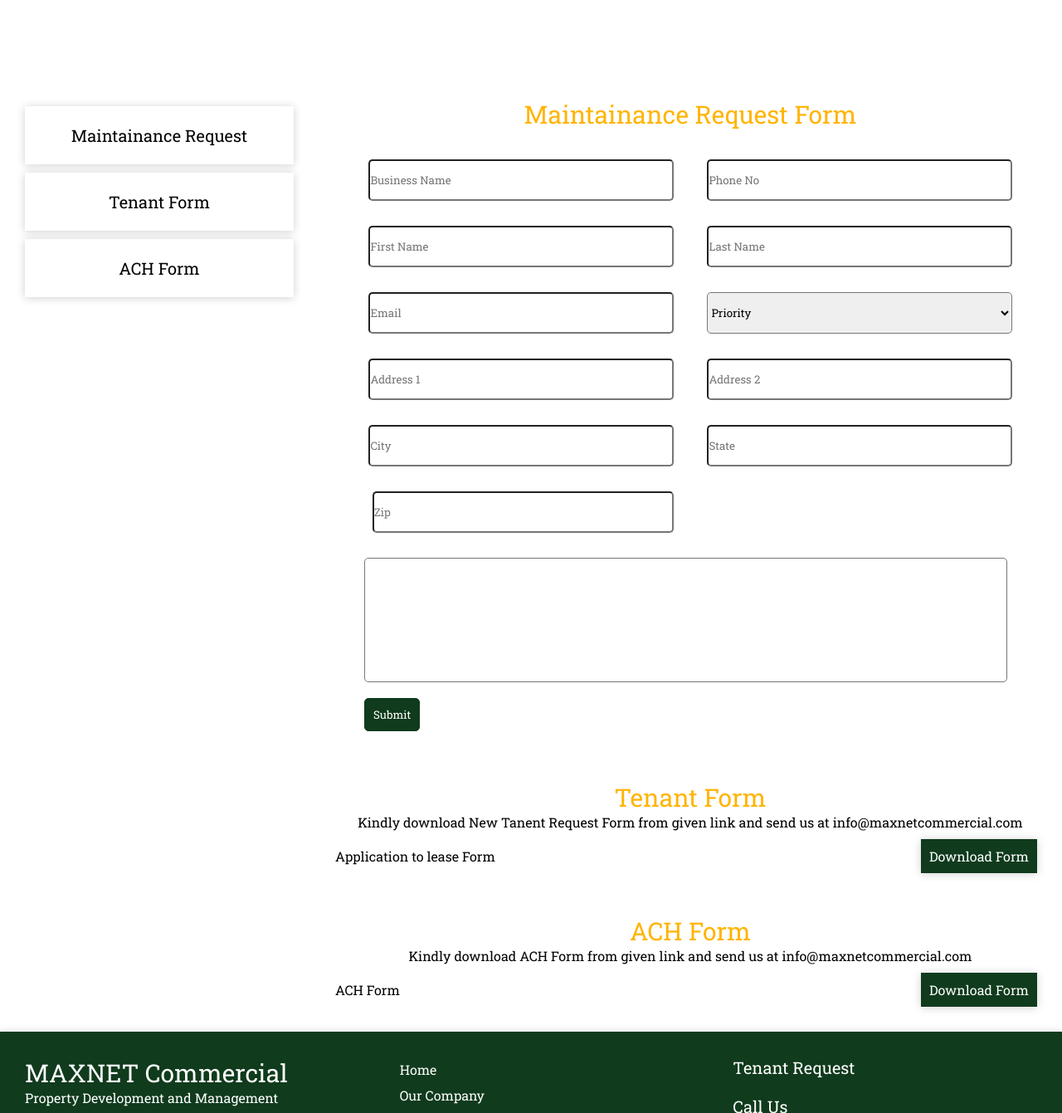
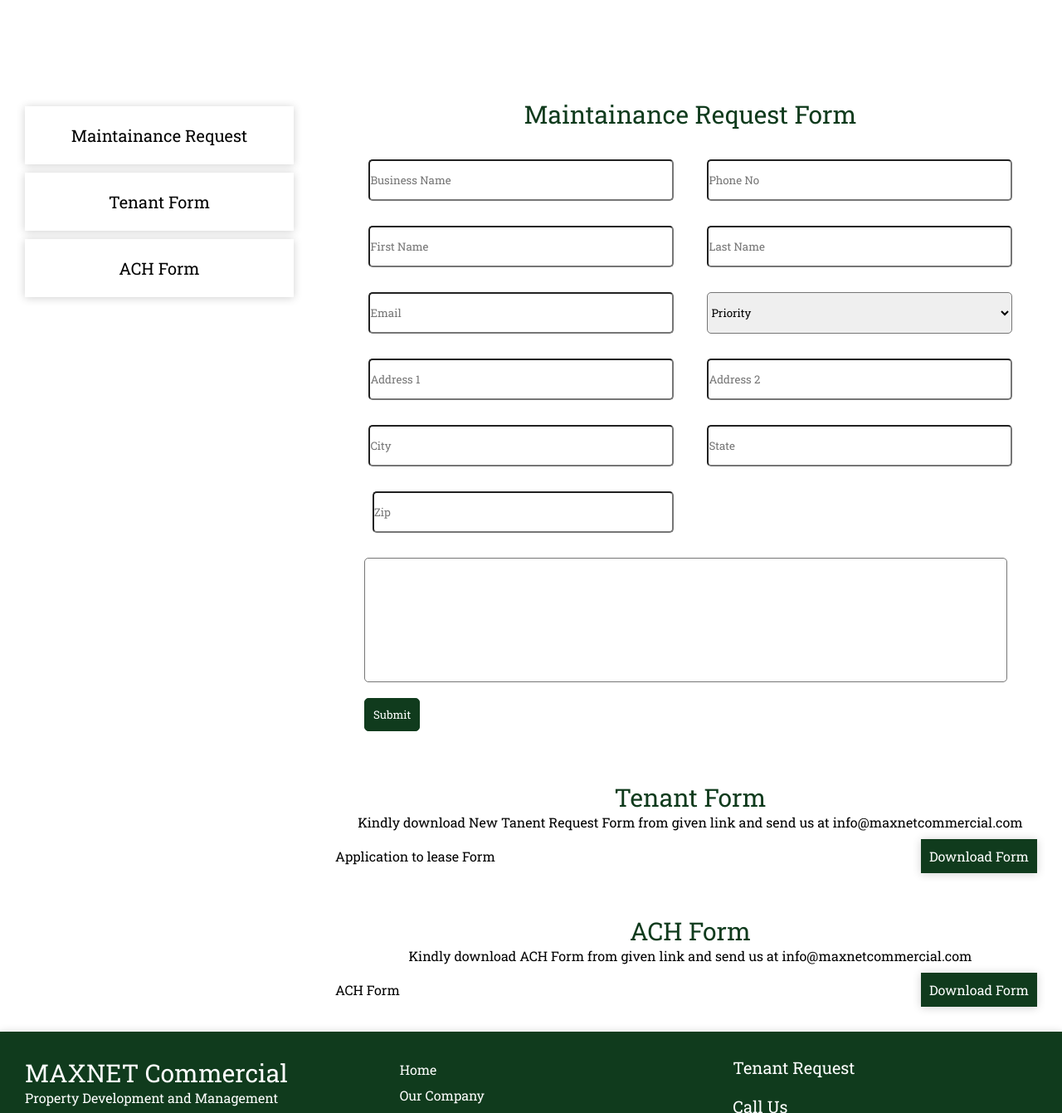
Before and after one commit to yahiyamansuri14/maxnetcommercial, a plain HTML site: page tenant.html in a window 1280 px wide. Shown: the part 506-1847 px from the top of the page at 83% size. Drawn offline with Linux system fonts and the light colour scheme.

Commit message:
Update tenant.html

```diff
--- a/tenant.html
+++ b/tenant.html
@@ -60,7 +60,7 @@
         </div>
         <div class="various-form-container">
             <div class="tabcontent" id="maintainance">
-                <span class="heading" style="text-align: center;display:block;color: #ffb400;">Maintainance
+                <span class="heading" style="text-align: center;display:block;color: #103B1D;">Maintainance
                     Request Form</span>
                 <form class="contact-form">
                     <div class="form-field-container">
@@ -99,7 +99,7 @@
             </div>
 
             <div class="tabcontent" id="tenant">
-                <span class="heading" style="text-align: center;display:block;color: #ffb400;">Tenant
+                <span class="heading" style="text-align: center;display:block;color: #103B1D;">Tenant
                     Form</span>
                 <span class="tenant-request-text">Kindly download New Tanent Request Form from given link and send us at
                     info@maxnetcommercial.com</span>
@@ -111,7 +111,7 @@
             </div>
 
             <div class="tabcontent" id="ACH">
-                <span class="heading" style="text-align: center;display:block;color: #ffb400;">ACH
+                <span class="heading" style="text-align: center;display:block;color: #103B1D;">ACH
                     Form</span>
                 <span class="tenant-request-text">Kindly download ACH Form from given link and send us at
                     info@maxnetcommercial.com</span>
```
